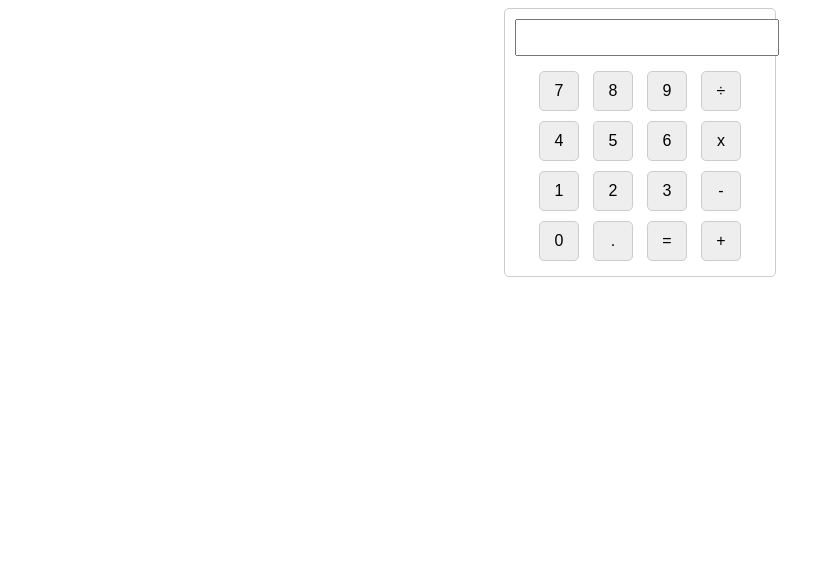
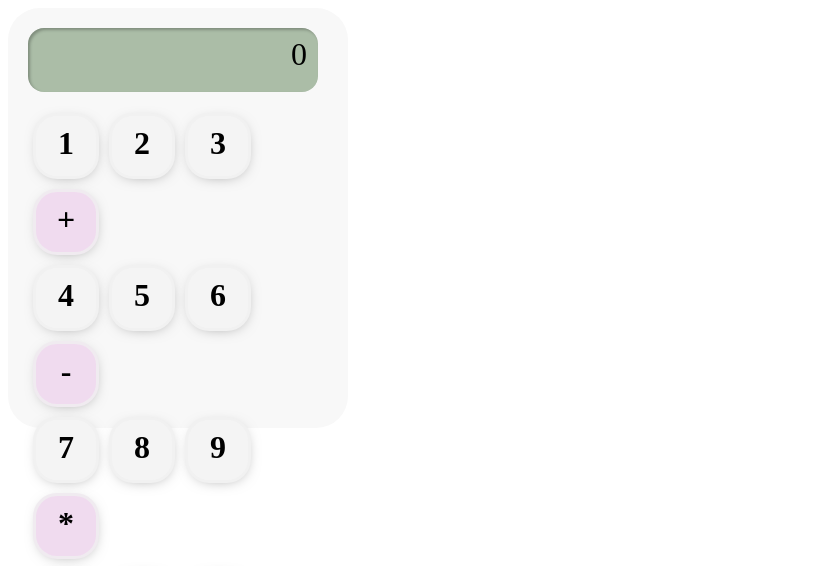
Before and after one commit to zoozoozoasd/calculator, a plain HTML site: page index.html in a window 1280 px wide. Shown: the top 566 px of the page, without its empty margins (0-814 px from the left). Drawn offline with Linux system fonts and the light colour scheme; a web font is replaced by a local one.

Commit message:
fix html, js

```diff
--- a/calculator.js
+++ b/calculator.js
@@ -1,49 +1,30 @@
-let inputString = '';
-let displayValue = '';
-let resultValue = '';
-let operator = '';
+let bufferData = '';
+document.addEventListener('DOMContentLoaded', ()=>{
+    document.querySelector('.numpad').addEventListener('mousedown',(e)=>{
+        console.log(e.target.tagName + e.target.innerText);
+        switch(e.target.innerText){
+            case "AC":
+                //초기화
+                bufferData = '';
+                document.querySelector('.pane').innerText = '0';
+                break;
+            case "=":
+                //계산 결과를 표시하고 버퍼 초기화(초기화를 후에 해야 함)
+                document.querySelector('.pane').innerText = calc(bufferData);
+                bufferData = ''
+                break;
+            default:
+                //버퍼에 입력 숫자와 연산자 누적
+                if(!(bufferData == '' && e.target.innerText == '0')){
+                    bufferData += ''+e.target.innerText;
+                    document.querySelector('.pane').innerText = bufferData;
+                }
+                break;
+        }
+    })
+})
 
-function input(value) {
-  inputString += value;
-  displayValue += value;
-  document.querySelector('.display').value = displayValue
-  }
-
-function calculate() {
-  let calculation = inputString.split(operator);
-  let operand1 = parseFloat(calculation[0]);
-  let operand2 = parseFloat(calculation[1]);
-  switch(operator) {
-    case '+':
-      resultValue = operand1 + operand2;
-      break;
-    case '-':
-      resultValue = operand1 - operand2;
-      break;
-    case '*':
-      resultValue = operand1 * operand2;
-      break;
-    case '/':
-      resultValue = operand1 / operand2;
-    break;
-    default:
-      resultValue = '';
-  }
-  document.querySelector('.display').value = resultValue;
-  inputString = resultValue.toString();
-  displayValue = '';
+//Function() 생성자로 계산식을 동적 함수로 생성한 후 즉시 실행한 결과를 반환함.
+function calc(fomula){
+    return new Function('return '+fomula)()
 }
-
-function clearDisplay() {
-  inputString = '';
-  displayValue = '';
-  resultValue = '';
-  operator = '';
-  document.querySelector('.display').value = '';
-}
-
-function backspace() {
-  inputString = inputString.slice(0, -1);
-  displayValue = displayValue.slice(0, -1);
-  document.querySelector('.display').value = displayValue;
-}
--- a/index.html
+++ b/index.html
@@ -1,32 +1,98 @@
 <!DOCTYPE html>
-<html>
-    <head>
+<html lang="en">
+<head>
     <meta charset="UTF-8">
-    <title>자바스크립트 계산기</title>
-    <link rel="stylesheet" href="cal-css.css">
-    </head>
-    <body>
-    <div class="calculator">
-    <input class="display" type="text" readonly>
-    <div class="buttons">
-        <button onclick="input('7')">7</button>
-        <button onclick="input('8')">8</button>
-        <button onclick="input('9')">9</button>
-        <button onclick="input('/')">÷</button>
-        <button onclick="input('4')">4</button>
-        <button onclick="input('5')">5</button>
-        <button onclick="input('6')">6</button>
-        <button onclick="input('*')">x</button>
-        <button onclick="input('1')">1</button>
-        <button onclick="input('2')">2</button>
-        <button onclick="input('3')">3</button>
-        <button onclick="input('-')">-</button>
-        <button onclick="input('0')">0</button>
-        <button onclick="input('.')">.</button>
-        <button onclick="calculate()">=</button>
-        <button onclick="input('+')">+</button>
-    </div>
+    <meta http-equiv="X-UA-Compatible" content="IE=edge">
+    <meta name="viewport" content="width=device-width, initial-scale=1.0">
+    <title>Calculator</title>
+    <link rel="preconnect" href="https://fonts.googleapis.com">
+    <link rel="preconnect" href="https://fonts.gstatic.com" crossorigin>
+    <link href="https://fonts.googleapis.com/css2?family=DotGothic16&display=swap" rel="stylesheet">
+    <style>
+        .placeholder{
+            padding: 20px;
+            border-radius:2em;
+            background-color: #f8f8f8;
+            width: 300px;
+            height: 380px;
+        }
+        .numpad{
+            font-size: 2em;
+            font-weight: bold;
+        }
+        .numpad > div{
+            position: relative;
+            float: left;
+            width: 60px;
+            height: 60px;
+            border-radius: .75em;
+            box-shadow: 1px 3px 15px -8px rgba(0,0,0,0.5);
+            border: 3px solid rgba(240,240,240,.75);
+            background-color: #f4f4f4;
+            margin: 5px;
+            cursor: pointer;
+        }
+        .numpad > div:active{
+            box-shadow: none;
+        }
+        .numpad > div > span{
+            position: absolute;
+            display: block;
+            /* 버튼 텍스트 가운데 정렬 */
+            top: 45%;
+            left: 50%;
+            transform: translate(-50%,-50%);
+        }
+        .numpad > div.operator{
+            background-color: #f0dbef;
+        }
+        .numpad > div.allclear{
+            background-color: #dbdef0;
+        }
+        .numpad > div.calc{
+            background-color: #d0dec9;
+        }
+        .numpad > div:nth-child(4n+1){
+            clear: left;
+        }
+        .pane{
+            font-family: DotGothic16;
+            font-size: 2em;
+            width: 290px;
+            height: 2em;
+            padding: 0.25em;
+            margin-bottom: .5em;
+            box-sizing: border-box;
+            text-align: right;
+            border-radius: .5em;
+            letter-spacing: 3px;
+            background-color: #abbda7;
+            box-shadow: inset 2px 2px 3px 0px rgba(0,0,0,.25);
+        }
+    </style>
+</head>
+<body>
+    <div class="placeholder">
+        <div class="pane">0</div>
+        <div class="numpad">
+            <div><span>1</span></div>
+            <div><span>2</span></div>
+            <div><span>3</span></div>
+            <div class="operator"><span>+</span></div>
+            <div><span>4</span></div>
+            <div><span>5</span></div>
+            <div><span>6</span></div>
+            <div class="operator"><span>-</span></div>
+            <div><span>7</span></div>
+            <div><span>8</span></div>
+            <div><span>9</span></div>
+            <div class="operator"><span>*</span></div>
+            <div><span>0</span></div>
+            <div class="allclear"><span>AC</span></div>
+            <div class="operator"><span>=</span></div>
+            <div class="operator"><span>/</span></div>
+        </div>
     </div>
     <script src="calculator.js"></script>
-    </body>
+</body>
 </html>
```
